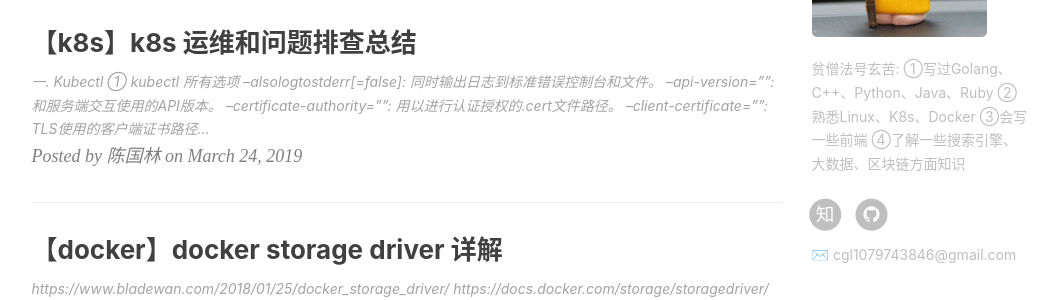
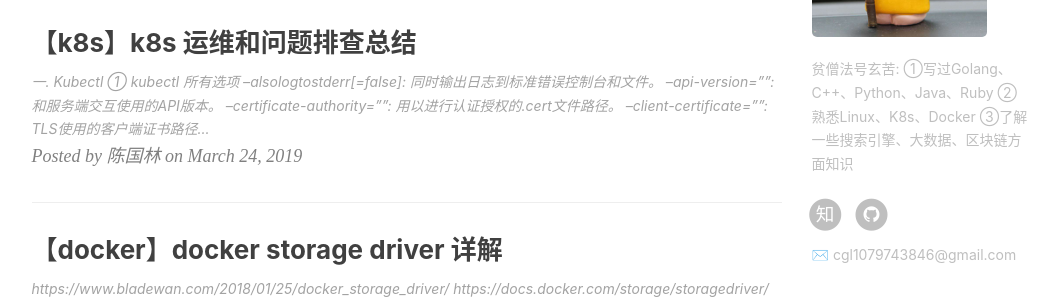
Before and after one commit to engru/chenguolin.github.io, a Jekyll site: the page built from index.html, in a window 1280 px wide and 900 px high, scrolled down 954 px. Shown: the part 200-500 px from the top of the window, without its empty margins (136-1194 px from the left). Built offline with Jekyll 4.4.1, drawn with Linux system fonts in a browser that asks for light colours; nearby versions of some CDN libraries; the list of posts is cut into pages by our own code; comment, search, counter and statistics services are not loaded.

Commit message:
Update _config.yml

```diff
--- a/_config.yml
+++ b/_config.yml
@@ -15,7 +15,7 @@ github_repo: "https://github.com/chenguolin/blog.git" # you code repository
 # Sidebar settings
 # 侧边栏
 sidebar: true                                 # whether or not using Sidebar.
-sidebar-about-description: "贫僧法号玄苦: ①写过Golang、C++、Python、Java、Ruby ②熟悉Linux、K8s、Docker ③会写一些前端 ④了解一些搜索引擎、大数据、区块链方面知识"
+sidebar-about-description: "贫僧法号玄苦: ①写过Golang、C++、Python、Java、Ruby ②熟悉Linux、K8s、Docker ③了解一些搜索引擎、大数据、区块链方面知识"
 sidebar-avatar: /img/head-img.jpeg      # use absolute URL, seeing it's used in both `/` and `/about/`
 
 # SNS settings
```
